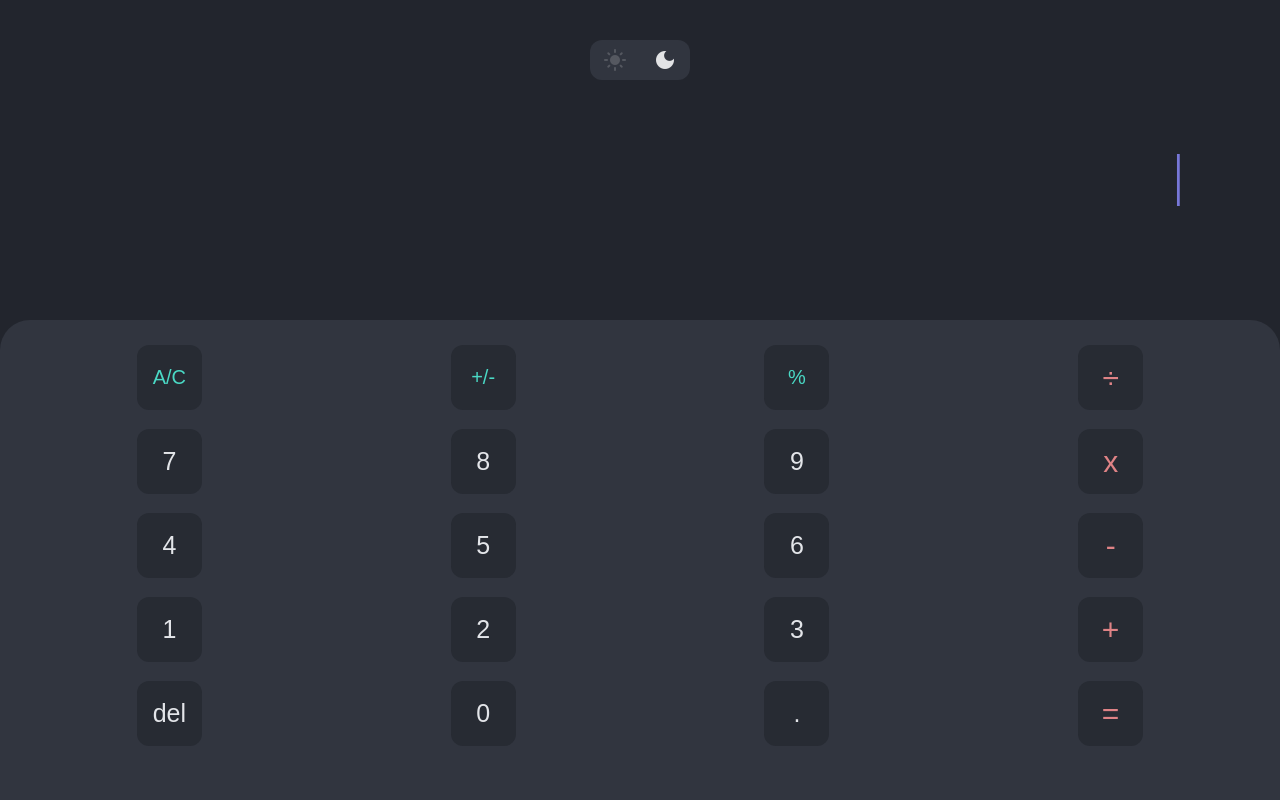
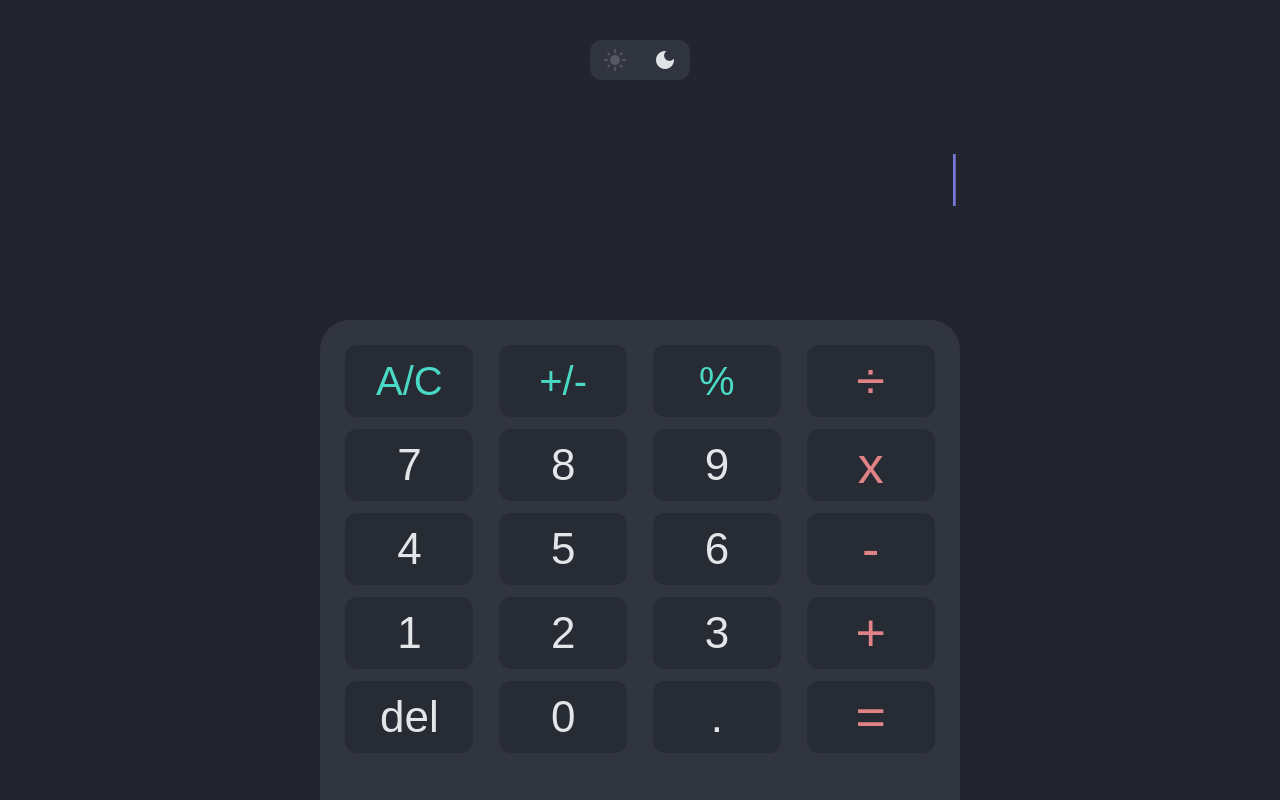
Before and after one commit to hugoriveros18/ultimate-calculator, a Vue app: page / in a window 1280 px wide. Built offline with nearby package versions, Linux system fonts and the light colour scheme.

Commit message:
responsive designe for tablets and desktop

```diff
--- a/src/App.vue
+++ b/src/App.vue
@@ -14,7 +14,7 @@
           <div class="result-operation" :class="{'result-operation-letter-dark': darkMode, 'result-operation-letter-light': !darkMode}">{{ screenResult }}</div>
       </div>
   </div>
-  <div :class="{'general-buttons-dark': darkMode, 'general-buttons-light': !darkMode}">
+  <div class="general-buttons" :class="{'general-buttons-dark': darkMode, 'general-buttons-light': !darkMode}">
     <div class="buttons-container" :class="{'buttons-background-dark': darkMode, 'buttons-background-light': !darkMode}">
       <GreenButton v-text="ayc" @click="removeItems" :colorMode="darkMode"/>
       <GreenButton v-text="plusMinus" @click="plusMinusFunction" :colorMode="darkMode"/>
@@ -403,11 +403,17 @@ const addValue = (e) => {
         internalOperation.value.push(e.target.value);
       }
     }
-    } else {
+  } else {
     if (e.target.value == percentage) {
       if (internalOperation.value.length > 0 && internalOperation.value[internalOperation.value.length-1] !== percentage && !Object.values(operatorsList).includes(internalOperation.value[internalOperation.value.length-1])) {
         internalOperation.value.push(e.target.value);
       }
+    } else if (e.target.value == point) {
+        if(internalOperation.value.length == 0 || Object.values(operatorsList).includes(internalOperation.value[internalOperation.value.length-1])) {
+          internalOperation.value.push("0.");
+        } else {
+          internalOperation.value.push(e.target.value);
+        }
     } else {
       internalOperation.value.push(e.target.value);
     }
@@ -464,6 +470,7 @@ body {
 }
 .header {
   height: 15vh;
+  max-width: 100vw;
   display: flex;
   justify-content: center;
   align-items: center;
@@ -476,6 +483,7 @@ body {
 }
 .modes-container {
   display: flex;
+  justify-content: center;
   width: auto;
   height: auto;
 }
@@ -581,6 +589,10 @@ body {
 .general-buttons-light {
   background-color: #ffffff;
 }
+.general-buttons {
+  display: flex;
+  justify-content: center;
+}
 .buttons-container {
   box-sizing: border-box;
   padding: 25px 15px 40px 15px;
@@ -602,4 +614,18 @@ body {
 .main-button:active {
   background-color: #474a52;
 }
+
+@media screen and (min-width: 768px) {
+  .medium-sentence, .large-sentence, .extralarge-sentence {
+    font-size: 4rem;
+  }
+  .result-operation {
+    font-size: 2.5rem;
+  }
+}
+@media screen and (min-width: 1024px) {
+  .modes-container, .main-operation-container, .result-operation-container, .buttons-container {
+    width: 50vw;
+  }
+}
 </style>
--- a/src/components/GreenButton.vue
+++ b/src/components/GreenButton.vue
@@ -16,9 +16,9 @@ button {
     display: flex;
     justify-content: center;
     align-items: center;
-    height: 65px;
-    width: 65px;
-    font-size: 20px;
+    height: 9vh;
+    width: 18vw;
+    font-size: 3.5vh;
     border-radius: 12px;
     border: none;
 }
@@ -37,4 +37,15 @@ button {
 .color-light:active {
     background-color: #e7e7e7;
 }
+
+@media screen and (min-width: 768px) {
+    button {
+        font-size: 5vh;
+    }
+}
+@media screen and (min-width: 1024px) {
+    button {
+        width: 10vw;
+    }
+}
 </style>
--- a/src/components/OrangeButton.vue
+++ b/src/components/OrangeButton.vue
@@ -16,9 +16,9 @@ button {
     display: flex;
     justify-content: center;
     align-items: center;
-    height: 65px;
-    width: 65px;
-    font-size: 30px;
+    height: 9vh;
+    width: 18vw;
+    font-size: 4.5vh;
     border-radius: 12px;
     border: none;
 }
@@ -36,4 +36,15 @@ button {
 .color-light:active {
     background-color: #e7e7e7;
 }
+
+@media screen and (min-width: 768px) {
+    button {
+        font-size: 6.5vh;
+    }
+}
+@media screen and (min-width: 1024px) {
+    button {
+        width: 10vw;
+    }
+}
 </style>
--- a/src/components/WhiteButton.vue
+++ b/src/components/WhiteButton.vue
@@ -16,9 +16,9 @@ button {
     display: flex;
     justify-content: center;
     align-items: center;
-    height: 65px;
-    width: 65px;
-    font-size: 25px;
+    width: 18vw;
+    height: 9vh;
+    font-size: 4vh;
     border-radius: 12px;
     border: none;
 }
@@ -36,4 +36,15 @@ button {
 .color-light:active {
     background-color: #e7e7e7;
 }
+
+@media screen and (min-width: 768px) {
+    button {
+        font-size: 5.5vh;
+    }
+}
+@media screen and (min-width: 1024px) {
+    button {
+        width: 10vw;
+    }
+}
 </style>
```
